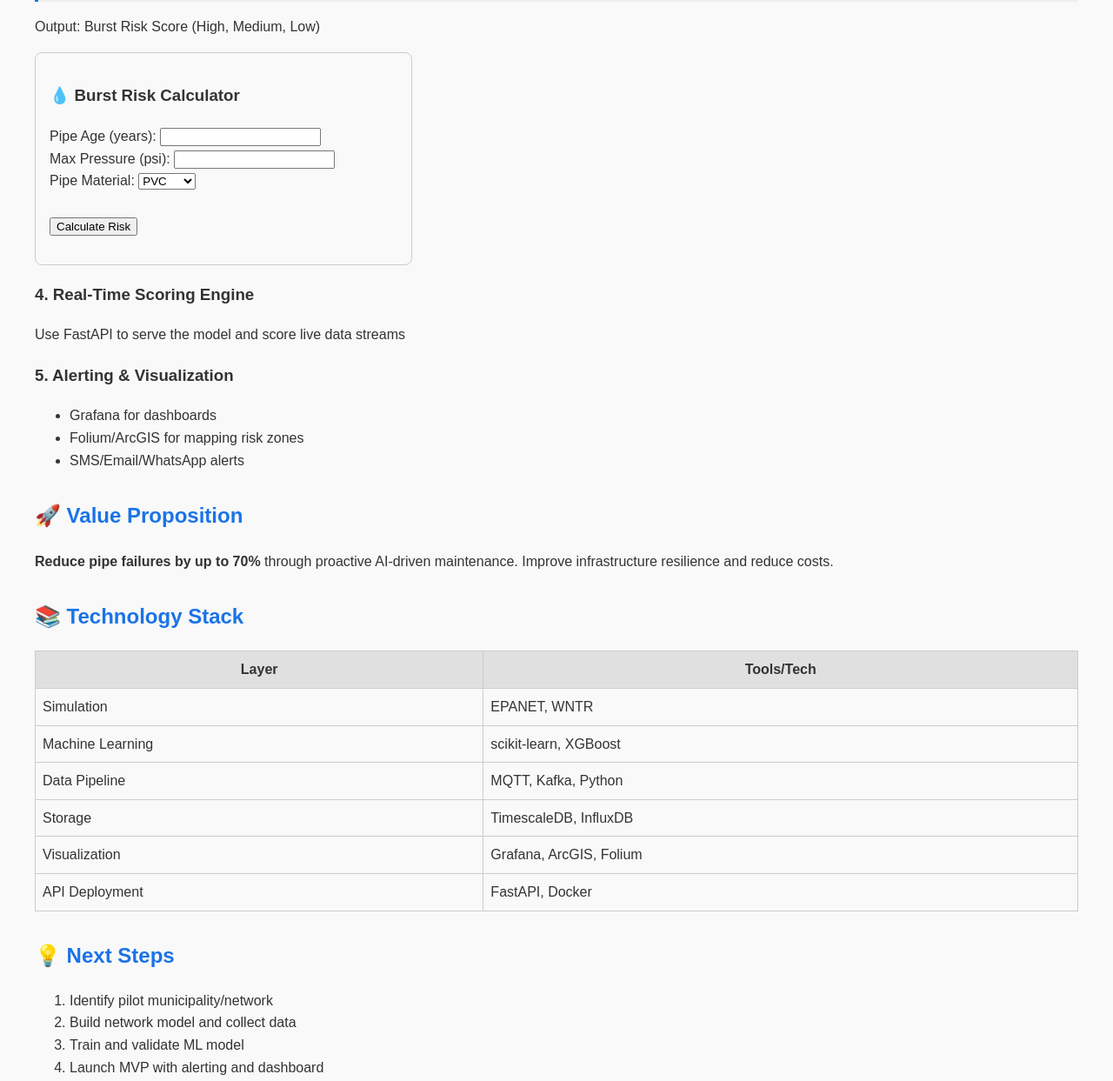
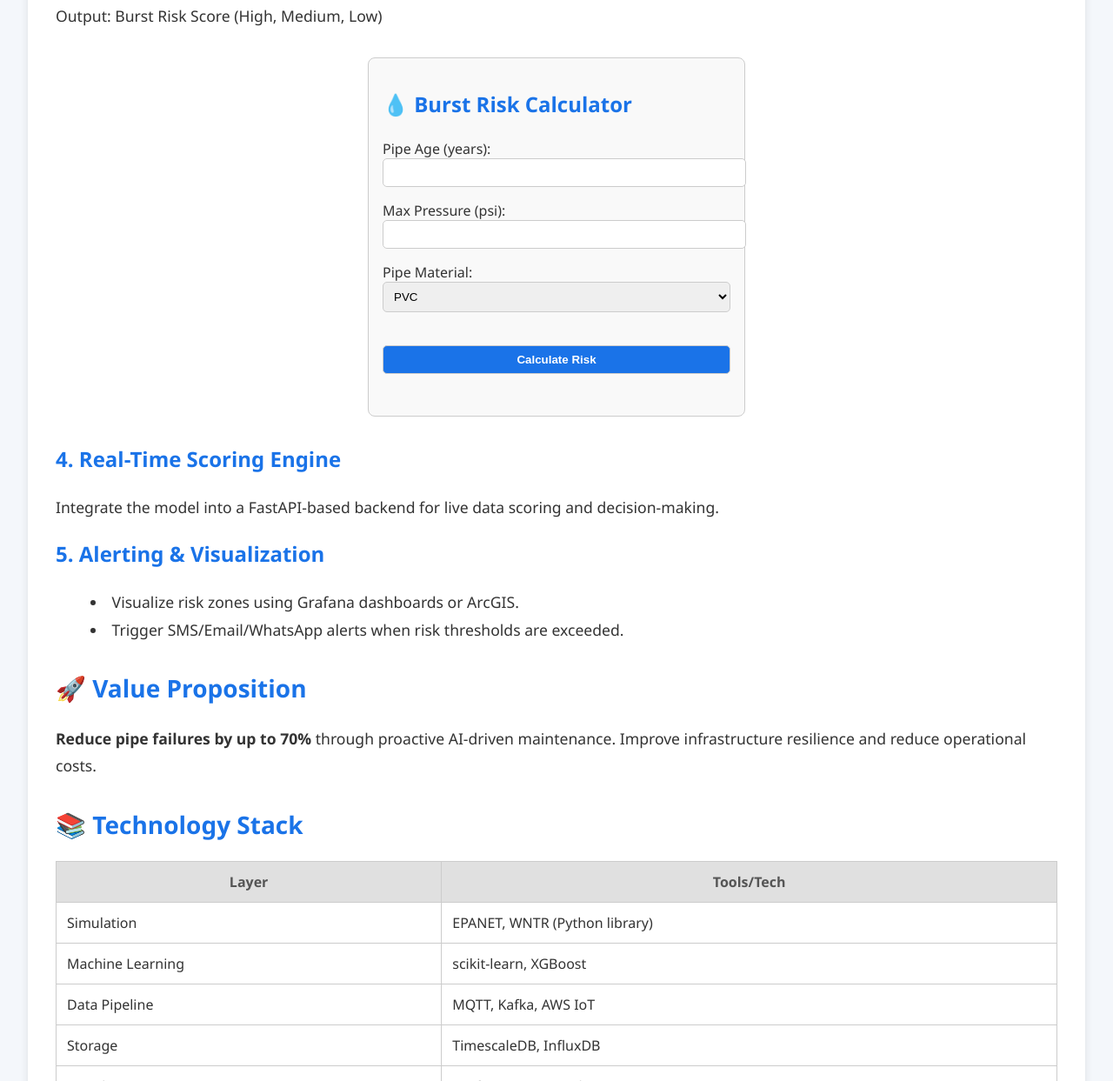
Before and after one commit to OfentseMe/NOVAWATECH, a plain HTML site: page docs/index.html in a window 1280 px wide. Shown: the part 1126-2369 px from the top of the page at 87% size. Drawn offline with Linux system fonts and the light colour scheme.

Commit message:
Update index.html

```diff
--- a/docs/index.html
+++ b/docs/index.html
@@ -5,17 +5,102 @@
   <meta name="viewport" content="width=device-width, initial-scale=1.0" />
   <title>AI Strategy to Prevent Pipe Bursts</title>
   <style>
-    body { font-family: Arial, sans-serif; padding: 2rem; line-height: 1.6; background: #f9f9f9; color: #333; }
-    h1, h2 { color: #1a73e8; }
-    pre { background: #efefef; padding: 1rem; overflow-x: auto; border-left: 4px solid #1a73e8; }
-    code { font-family: Consolas, monospace; }
-    table { border-collapse: collapse; width: 100%; margin-top: 1rem; }
-    table, th, td { border: 1px solid #ccc; padding: 0.5rem; }
-    th { background-color: #e0e0e0; }
-    .section { margin-bottom: 2rem; }
+    body {
+      font-family: 'Segoe UI', Tahoma, Geneva, Verdana, sans-serif;
+      padding: 2rem;
+      background: #f4f7fb;
+      color: #333;
+      margin: 0;
+    }
+    h1, h2 {
+      color: #1a73e8;
+    }
+    h1 {
+      font-size: 2.5rem;
+      margin-bottom: 1rem;
+    }
+    h2 {
+      font-size: 1.75rem;
+      margin-top: 1.5rem;
+    }
+    h3 {
+      font-size: 1.5rem;
+      color: #1a73e8;
+      margin-top: 1.25rem;
+    }
+    p, ul, ol {
+      font-size: 1.1rem;
+      line-height: 1.8;
+      margin: 1rem 0;
+    }
+    .section {
+      margin-bottom: 2rem;
+    }
+    table {
+      width: 100%;
+      margin-top: 1rem;
+      border-collapse: collapse;
+    }
+    table, th, td {
+      border: 1px solid #ccc;
+      padding: 0.75rem;
+    }
+    th {
+      background-color: #e0e0e0;
+      color: #555;
+    }
+    .cta-button {
+      background-color: #1a73e8;
+      color: #fff;
+      padding: 10px 20px;
+      text-decoration: none;
+      border-radius: 5px;
+      font-weight: bold;
+    }
+    .cta-button:hover {
+      background-color: #0059b3;
+    }
+    .container {
+      max-width: 1200px;
+      margin: auto;
+      background-color: white;
+      padding: 2rem;
+      border-radius: 8px;
+      box-shadow: 0 0 10px rgba(0, 0, 0, 0.1);
+    }
+    .section ul {
+      list-style: disc inside;
+    }
+    .section ol {
+      list-style: decimal inside;
+    }
+    .interactive-box {
+      max-width: 400px;
+      margin: 2rem auto;
+      padding: 1rem;
+      border-radius: 8px;
+      border: 1px solid #ccc;
+      background: #f9f9f9;
+    }
+    .interactive-box input, .interactive-box select, .interactive-box button {
+      width: 100%;
+      padding: 8px;
+      margin-bottom: 1rem;
+      border-radius: 5px;
+      border: 1px solid #ccc;
+    }
+    .interactive-box button {
+      background-color: #1a73e8;
+      color: white;
+      font-weight: bold;
+    }
+    .interactive-box button:hover {
+      background-color: #0059b3;
+    }
   </style>
 </head>
 <body>
+  <div class="container">
     <h1>AI-Driven Strategy to Prevent Water Pipe Bursts</h1>
     <p><strong>Presented by:</strong> [Your Startup Name] <br><strong>CTO:</strong> Ofentse Menwe</p>
 
@@ -38,9 +123,9 @@
       <h2>🔬 Technical Strategy</h2>
       <h3>1. Data Collection & IoT Integration</h3>
       <ul>
-      <li>Sensors for pressure, flow, temperature</li>
-      <li>Stream data with MQTT or AWS IoT Core</li>
-      <li>Store in TimescaleDB or InfluxDB</li>
+        <li>Deploy pressure, flow, and temperature sensors for real-time data.</li>
+        <li>Stream data through MQTT or AWS IoT Core for live data monitoring.</li>
+        <li>Store data in scalable time-series databases like TimescaleDB or InfluxDB.</li>
       </ul>
 
       <h3>2. Digital Twin Simulation</h3>
@@ -55,7 +140,8 @@ model = RandomForestClassifier()
 model.fit(X_train, y_train)
 predictions = model.predict(X_test)</code></pre>
       <p>Output: Burst Risk Score (High, Medium, Low)</p>
-    <div style="max-width:400px;border:1px solid #ccc;padding:1rem;border-radius:8px;">
+
+      <div class="interactive-box">
         <h3>💧 Burst Risk Calculator</h3>
         <label>Pipe Age (years): <input id="age" type="number"></label><br>
         <label>Max Pressure (psi): <input id="pressure" type="number"></label><br>
@@ -86,33 +172,31 @@ function calcRisk() {
       }
       </script>
 
-
       <h3>4. Real-Time Scoring Engine</h3>
-    <p>Use FastAPI to serve the model and score live data streams</p>
+      <p>Integrate the model into a FastAPI-based backend for live data scoring and decision-making.</p>
 
       <h3>5. Alerting & Visualization</h3>
       <ul>
-      <li>Grafana for dashboards</li>
-      <li>Folium/ArcGIS for mapping risk zones</li>
-      <li>SMS/Email/WhatsApp alerts</li>
+        <li>Visualize risk zones using Grafana dashboards or ArcGIS.</li>
+        <li>Trigger SMS/Email/WhatsApp alerts when risk thresholds are exceeded.</li>
       </ul>
     </div>
 
     <div class="section">
       <h2>🚀 Value Proposition</h2>
-    <p><strong>Reduce pipe failures by up to 70%</strong> through proactive AI-driven maintenance. Improve infrastructure resilience and reduce costs.</p>
+      <p><strong>Reduce pipe failures by up to 70%</strong> through proactive AI-driven maintenance. Improve infrastructure resilience and reduce operational costs.</p>
     </div>
 
     <div class="section">
       <h2>📚 Technology Stack</h2>
       <table>
         <tr><th>Layer</th><th>Tools/Tech</th></tr>
-      <tr><td>Simulation</td><td>EPANET, WNTR</td></tr>
+        <tr><td>Simulation</td><td>EPANET, WNTR (Python library)</td></tr>
         <tr><td>Machine Learning</td><td>scikit-learn, XGBoost</td></tr>
-      <tr><td>Data Pipeline</td><td>MQTT, Kafka, Python</td></tr>
+        <tr><td>Data Pipeline</td><td>MQTT, Kafka, AWS IoT</td></tr>
         <tr><td>Storage</td><td>TimescaleDB, InfluxDB</td></tr>
         <tr><td>Visualization</td><td>Grafana, ArcGIS, Folium</td></tr>
-      <tr><td>API Deployment</td><td>FastAPI, Docker</td></tr>
+        <tr><td>API Deployment</td><td>FastAPI, Docker, AWS</td></tr>
       </table>
     </div>
 
@@ -120,17 +204,18 @@ function calcRisk() {
       <h2>💡 Next Steps</h2>
       <ol>
         <li>Identify pilot municipality/network</li>
-      <li>Build network model and collect data</li>
-      <li>Train and validate ML model</li>
-      <li>Launch MVP with alerting and dashboard</li>
+        <li>Collect sensor data and build network model</li>
+        <li>Train and validate machine learning models</li>
+        <li>Launch MVP with real-time monitoring and alerting</li>
       </ol>
     </div>
 
     <div class="section">
       <h2>🙌 Let’s Build Resilient Cities</h2>
-    <p>Prevent disasters before they occur. <br><a href="#">Contact us to collaborate</a> or <a href="#">Request a demo</a>.</p>
+      <p>Prevent disasters before they occur. <br><a class="cta-button" href="#">Contact us to collaborate</a> or <a class="cta-button" href="#">Request a demo</a>.</p>
     </div>
 
     <p><em>All simulations and models are reproducible using open-source Python libraries and standard hydraulic datasets.</em></p>
+  </div>
 </body>
 </html>
```
Lines whose indentation alone changed are shown as unchanged.
